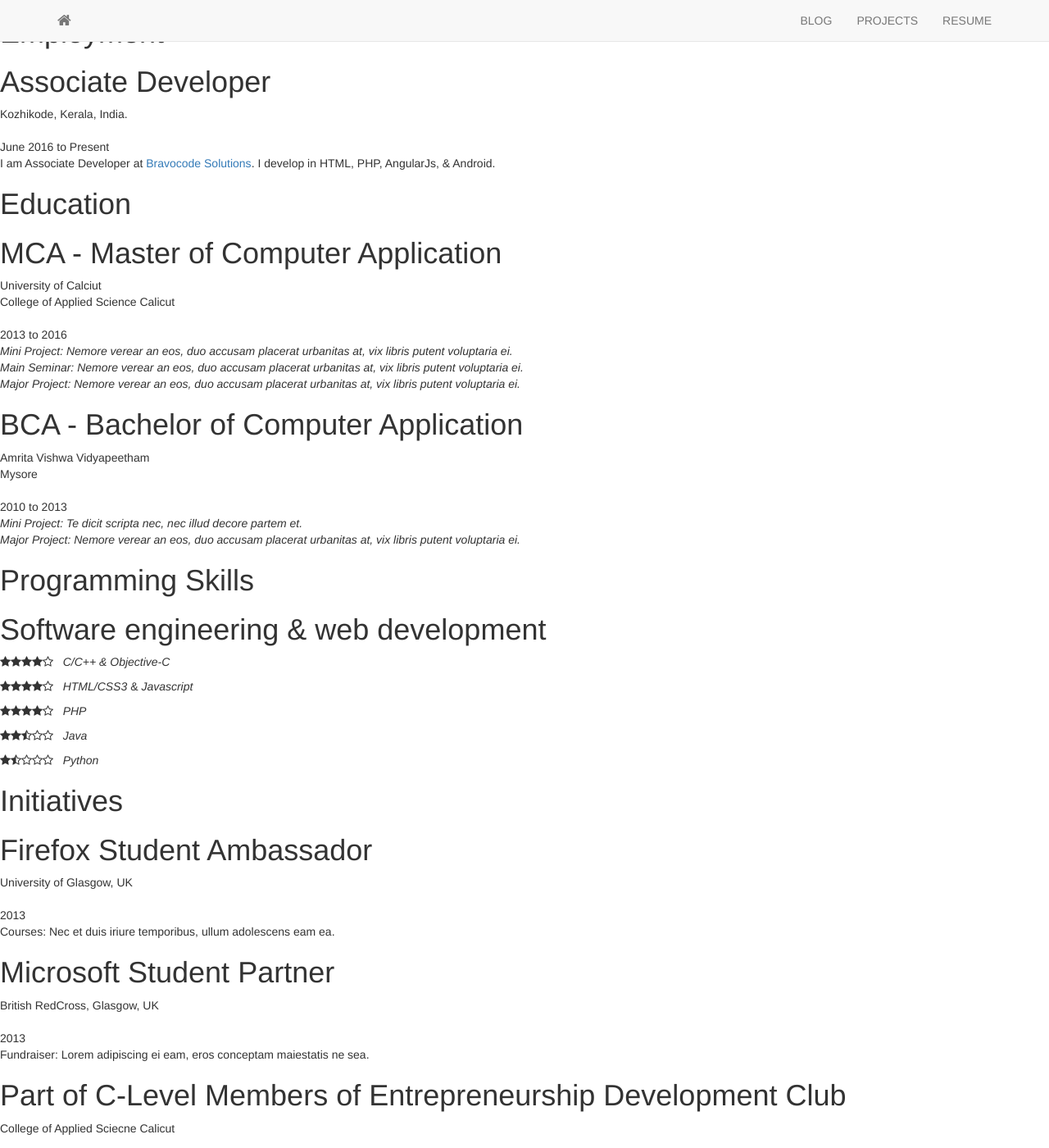
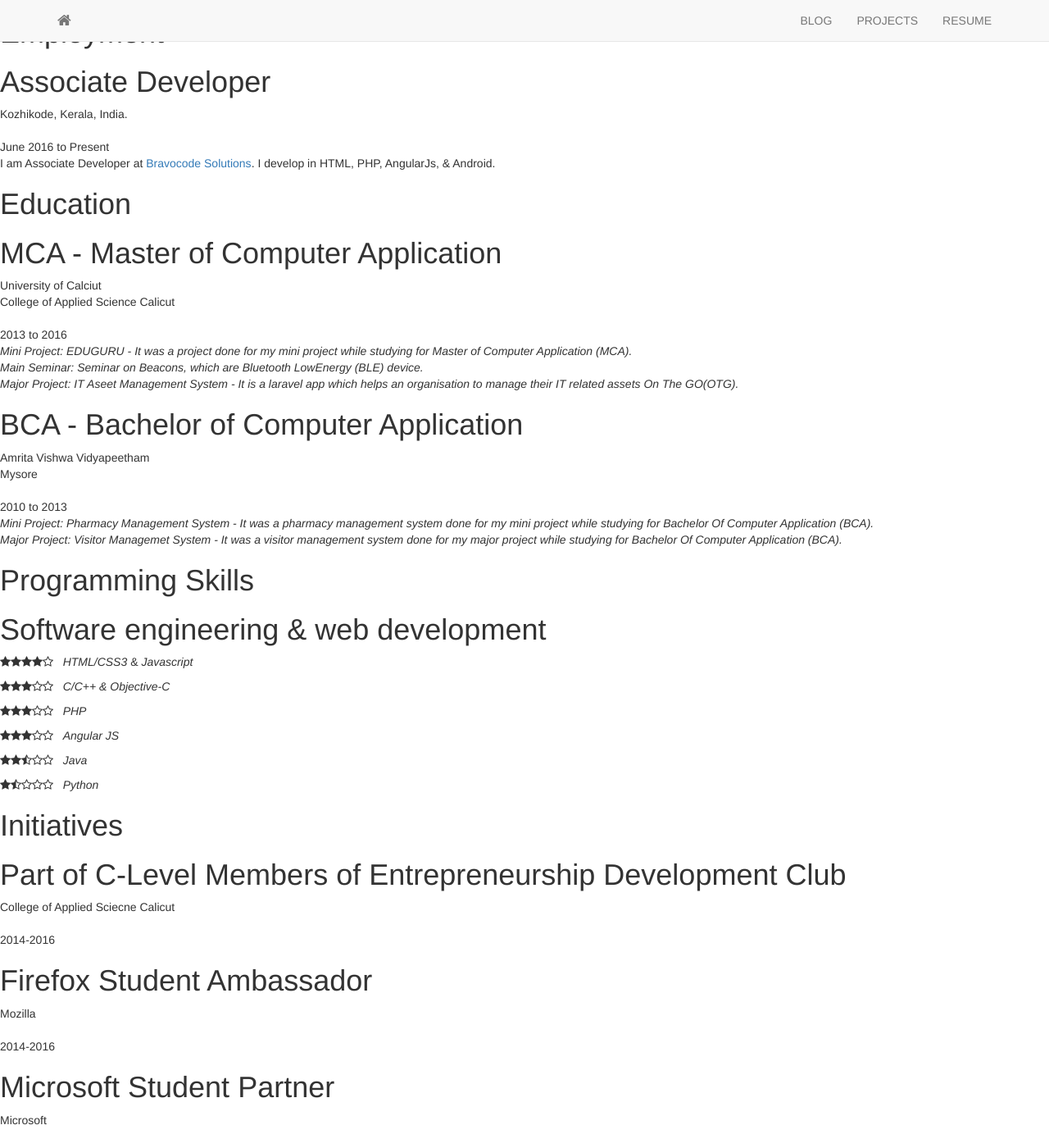
Before and after one commit to jigs1212/Jigarlodaya, a Jekyll site: the page built from resume.html, in a window 1280 px wide and 1400 px high. Shown: the whole window at 82% size. Built offline with Jekyll 4.4.1, drawn with Linux system fonts in a browser that asks for light colours; nearby versions of some CDN libraries; library files that are not in the unit come from our copies; Markdown is read by kramdown in place of the engine named in the settings; some of the changed text lies outside the part shown.

Commit message:
Updated Intrests and Projects in Education Section.

```diff
--- a/_includes/education.html
+++ b/_includes/education.html
@@ -7,9 +7,9 @@
             <span><address>College of Applied Science Calicut</address><time>2013 to 2016</time></span>
         </header>
         <p>
-            <em>Mini Project: Nemore verear an eos, duo accusam placerat urbanitas at, vix libris putent voluptaria ei.</em><br />
-            <em>Main Seminar: Nemore verear an eos, duo accusam placerat urbanitas at, vix libris putent voluptaria ei.</em><br />
-            <em>Major Project: Nemore verear an eos, duo accusam placerat urbanitas at, vix libris putent voluptaria ei.</em><br />
+            <em>Mini Project: EDUGURU - It was a project done for my mini project while studying for Master of Computer Application (MCA).</em><br />
+            <em>Main Seminar: Seminar on Beacons, which are Bluetooth LowEnergy (BLE) device.</em><br />
+            <em>Major Project: IT Aseet Management System - It is a laravel app which helps an organisation to manage their IT related assets On The GO(OTG).</em><br />
         </p>
     </article>
     <article>
@@ -19,8 +19,8 @@
             <span><address>Mysore</address><time>2010 to 2013</time></span>
         </header>
         <p>
-            <em>Mini Project: Te dicit scripta nec, nec illud decore partem et.</em><br />
-            <em>Major Project: Nemore verear an eos, duo accusam placerat urbanitas at, vix libris putent voluptaria ei.</em><br />
+            <em>Mini Project: Pharmacy Management System - It was a pharmacy management system done for my mini project while studying for Bachelor Of Computer Application (BCA).</em><br />
+            <em>Major Project: Visitor Managemet System - It was a visitor management system done for my major project while studying for Bachelor Of Computer Application (BCA).</em><br />
         </p>
     </article>
 </section>
--- a/_includes/initiatives.html
+++ b/_includes/initiatives.html
@@ -1,30 +1,30 @@
 <section class="thirteen columns">
     <h1>Initiatives</h1>
-    <article>
-        <header>
-            <h1>Firefox Student Ambassador</h1>
-            <span><address>University of Glasgow, UK</address><time>2013</time></span>
-        </header>
-        <p>
-            Courses: Nec et duis iriure temporibus, ullum adolescens eam ea.
-        </p>
-    </article>
-    <article>
-        <header>
-            <h1>Microsoft Student Partner</h1>
-            <span><address>British RedCross, Glasgow, UK</address><time>2013</time></span>
-        </header>
-        <p>
-            Fundraiser: Lorem adipiscing ei eam, eros conceptam maiestatis ne sea.
-        </p>
-    </article>
     <article>
         <header>
             <h1>Part of C-Level Members of Entrepreneurship Development Club</h1>
             <span><address>College of Applied Sciecne Calicut</address><time>2014-2016</time></span>
         </header>
-        <p>
+        <!-- <p>
             Fundraiser: Lorem adipiscing ei eam, eros conceptam maiestatis ne sea.
-        </p>
+        </p> -->
+    </article>
+    <article>
+        <header>
+            <h1>Firefox Student Ambassador</h1>
+            <span><address>Mozilla</address><time>2014-2016</time></span>
+        </header>
+        <!-- <p>
+            Fundraiser: Lorem adipiscing ei eam, eros conceptam maiestatis ne sea.
+        </p> -->
+    </article>
+    <article>
+        <header>
+            <h1>Microsoft Student Partner</h1>
+            <span><address>Microsoft</address><time>2015-2016</time></span>
+        </header>
+        <!-- <p>
+            Fundraiser: Lorem adipiscing ei eam, eros conceptam maiestatis ne sea.
+        </p> -->
     </article>
 </section>
--- a/_includes/interests.html
+++ b/_includes/interests.html
@@ -1,6 +1,14 @@
 <section class="thirteen columns">
     <h1>Hobbies</h1>
     <article>
-        <p>Music, Movies, Cricket, Football, Travelling, Cooking, TECHNOLOGIES.</p>
+        <p>
+          <ol>
+            <li>Music</li>
+            <li>Movies</li>
+            <li>Cricket</li>
+            <li>Football</li>
+            <li>Travelling</li>
+            <li>TECHNOLOGIES</li>
+          </ol>
     </article>
 </section>
--- a/_includes/projects.html
+++ b/_includes/projects.html
@@ -13,7 +13,7 @@
 		</h4>
     	<h4>
 			<i class="fa fa-globe"></i>&nbsp;&nbsp;<strong><a href="#">Eduguru</a></strong>
-			- It is a EDUGURU done for my mini project while studying for Master of Computer Application (MCA).
+			- It was a project done for my mini project while studying for Master of Computer Application (MCA).
 		</h4>
 		<h4>
 			<i class="fa fa-globe"></i>&nbsp;&nbsp;<strong><a href="#">App Showcase</a></strong>
--- a/_includes/skills.html
+++ b/_includes/skills.html
@@ -5,16 +5,20 @@
             <h1>Software engineering & web development</h1>
         </header>
         <p>
-            <i class="fa fa-star"></i><i class="fa fa-star"></i><i class="fa fa-star"></i><i class="fa fa-star"></i><i class="fa fa-star-o"></i>
+          <i class="fa fa-star"></i><i class="fa fa-star"></i><i class="fa fa-star"></i><i class="fa fa-star"></i><i class="fa fa-star-o"></i>
+          &nbsp;&nbsp;<em>HTML/CSS3</em> &amp; <em>Javascript</em>
+        </p>
+        <p>
+            <i class="fa fa-star"></i><i class="fa fa-star"></i><i class="fa fa-star"></i><i class="fa fa-star-o"></i><i class="fa fa-star-o"></i>
             &nbsp;&nbsp;<em>C/C++ & Objective-C</em>
         </p>
         <p>
-            <i class="fa fa-star"></i><i class="fa fa-star"></i><i class="fa fa-star"></i><i class="fa fa-star"></i><i class="fa fa-star-o"></i>
-            &nbsp;&nbsp;<em>HTML/CSS3</em> &amp; <em>Javascript</em>
+            <i class="fa fa-star"></i><i class="fa fa-star"></i><i class="fa fa-star"></i><i class="fa fa-star-o"></i><i class="fa fa-star-o"></i>
+            &nbsp;&nbsp;<em>PHP</em>
         </p>
         <p>
-            <i class="fa fa-star"></i><i class="fa fa-star"></i><i class="fa fa-star"></i><i class="fa fa-star"></i><i class="fa fa-star-o"></i>
-            &nbsp;&nbsp;<em>PHP</em>
+            <i class="fa fa-star"></i><i class="fa fa-star"></i><i class="fa fa-star"></i><i class="fa fa-star-o"></i><i class="fa fa-star-o"></i>
+            &nbsp;&nbsp;<em>Angular JS</em>
         </p>
         <p>
             <i class="fa fa-star"></i><i class="fa fa-star"></i><i class="fa fa-star-half-o"></i><i class="fa fa-star-o"></i><i class="fa fa-star-o"></i>
```
Also changed, not shown: 4 other files.
